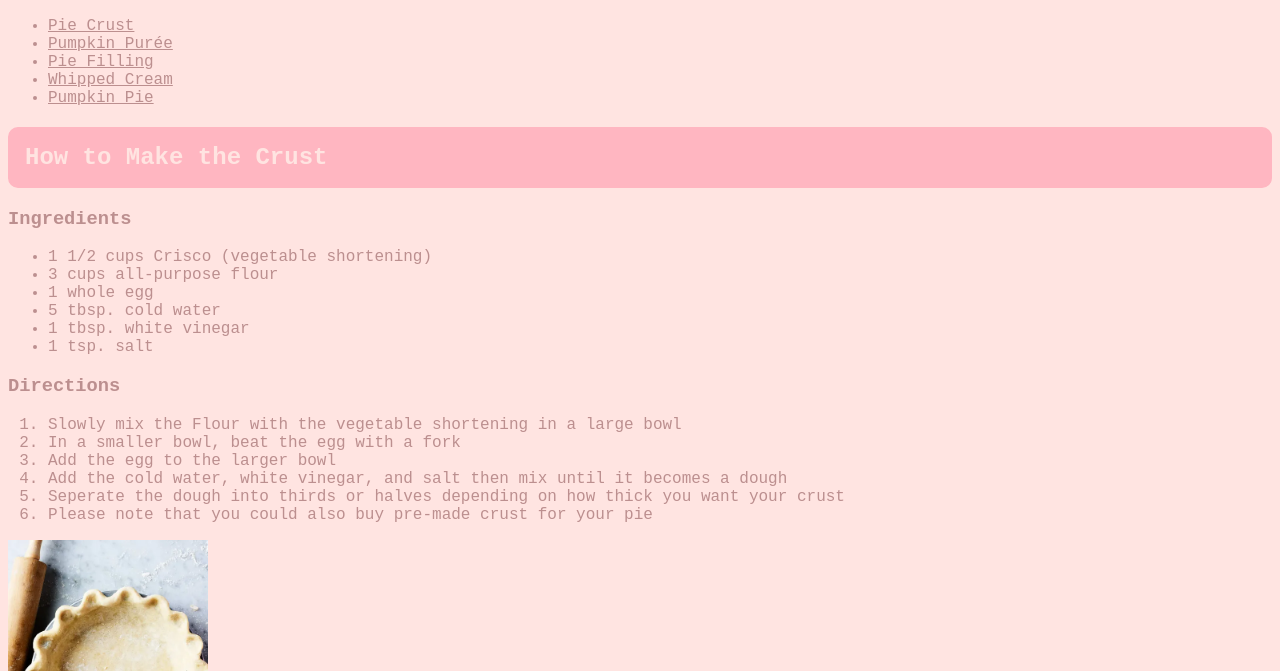
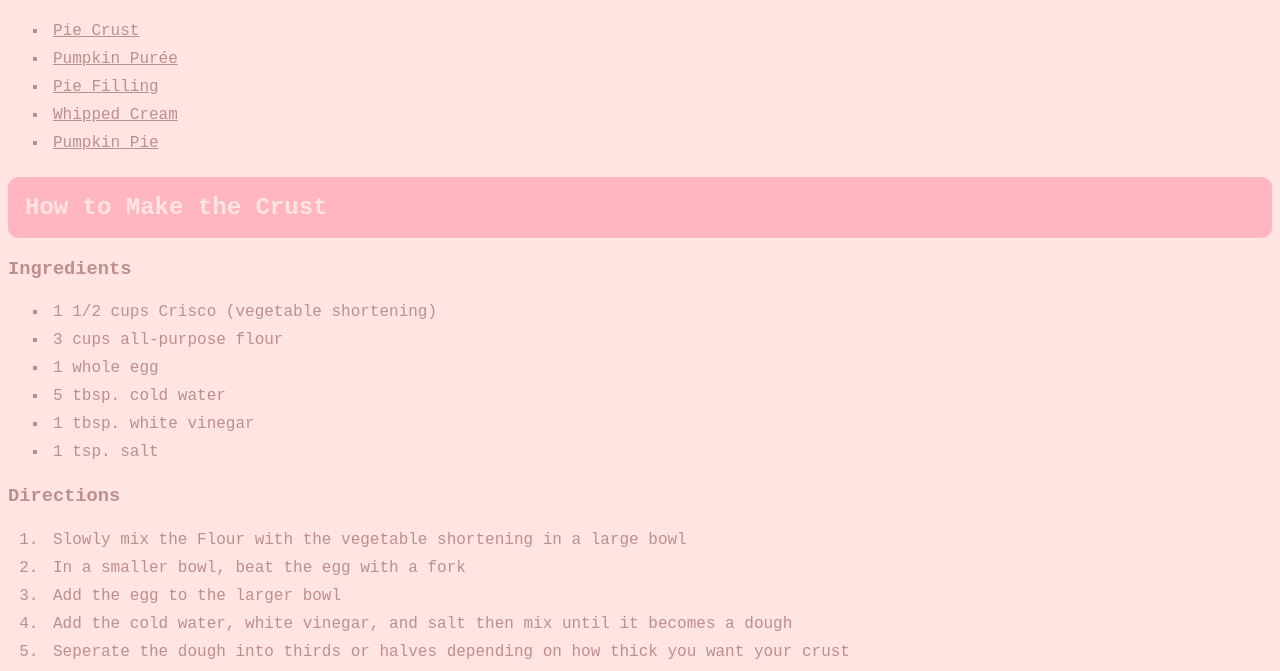
Before and after one commit to punkrockpapa/ComputerProject2, a plain HTML site: page index.html in a window 1280 px wide. Shown: the part 129-800 px from the top of the page. Drawn offline with Linux system fonts and the light colour scheme.

Commit message:
style.css

```diff
--- a/style.css
+++ b/style.css
@@ -19,3 +19,7 @@ a { text-decoration: underline;
     transition-duration: .3s;}
 a:hover {
     background-color: lightpink;}
+ul li { list-style-type: square;
+    padding: 5px;}
+ol li { list-style-type: decimal;
+    padding: 5px;}
```
